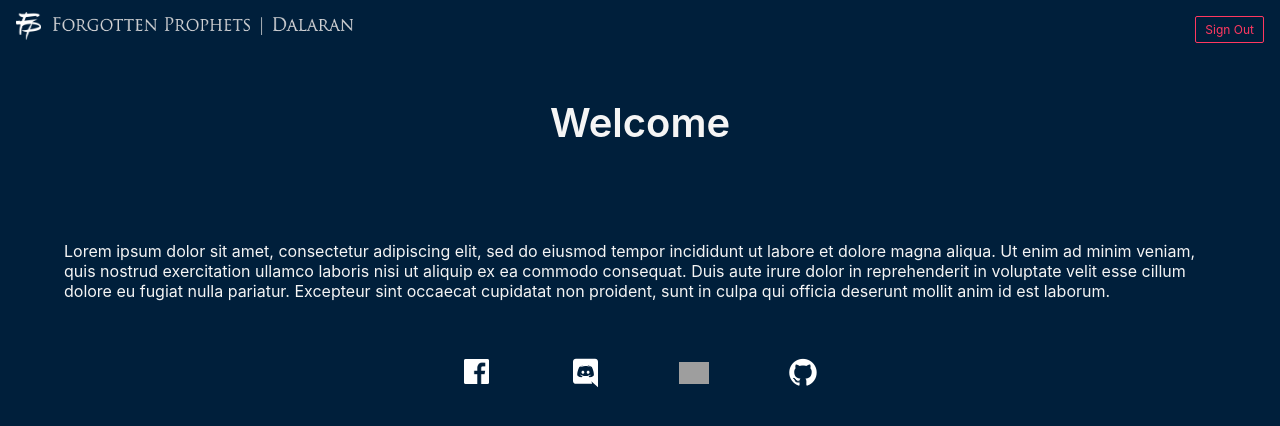
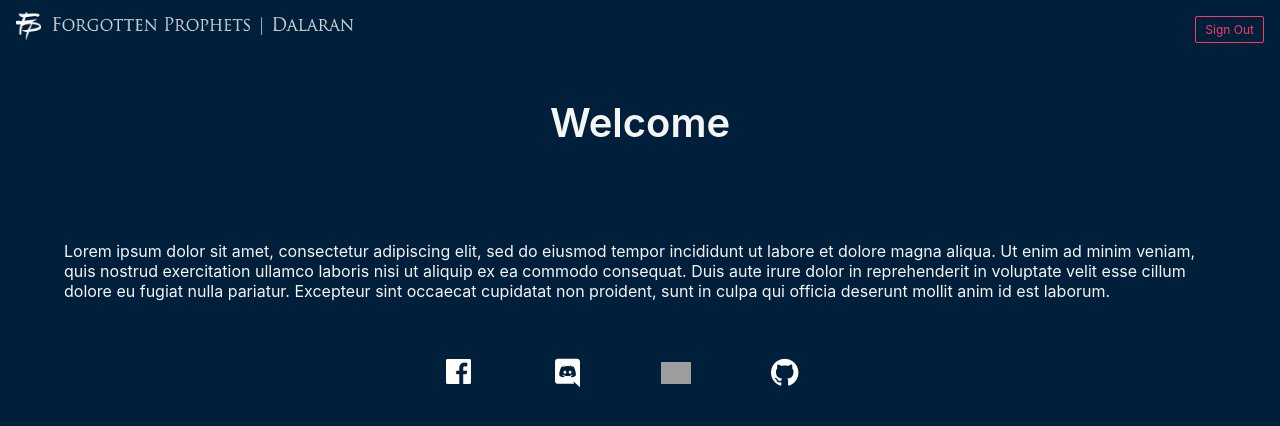
Before and after one commit to jowi85/FPSite, a website: page pages/main.html in a window 1280 px wide. Drawn offline with Linux system fonts and the light colour scheme; files that its build step writes are made by us from their sources; grey boxes are pictures that could not be loaded; files whose address does not match are found by name.

Commit message:
Playing around with mobile friendly footer layout

```diff
--- a/pages/main.html
+++ b/pages/main.html
@@ -72,8 +72,8 @@
       <!--</section>-->
 
   <footer>
-  <div class="columns is-mobile" align="center">
-      <div class="column is-1-desktop is-2-mobile is-offset-4-desktop is-offset-4-mobile">
+  <div class="columns is-mobile">
+      <div class="column is-1-desktop is-2-mobile is-offset-one-third">
           <a class="icon is-large" href="https://www.facebook.com/groups/290162954330829/">
               <img src="/images/fb.png" width=25 height=25 style="margin-bottom:3px">
           </a>
```
